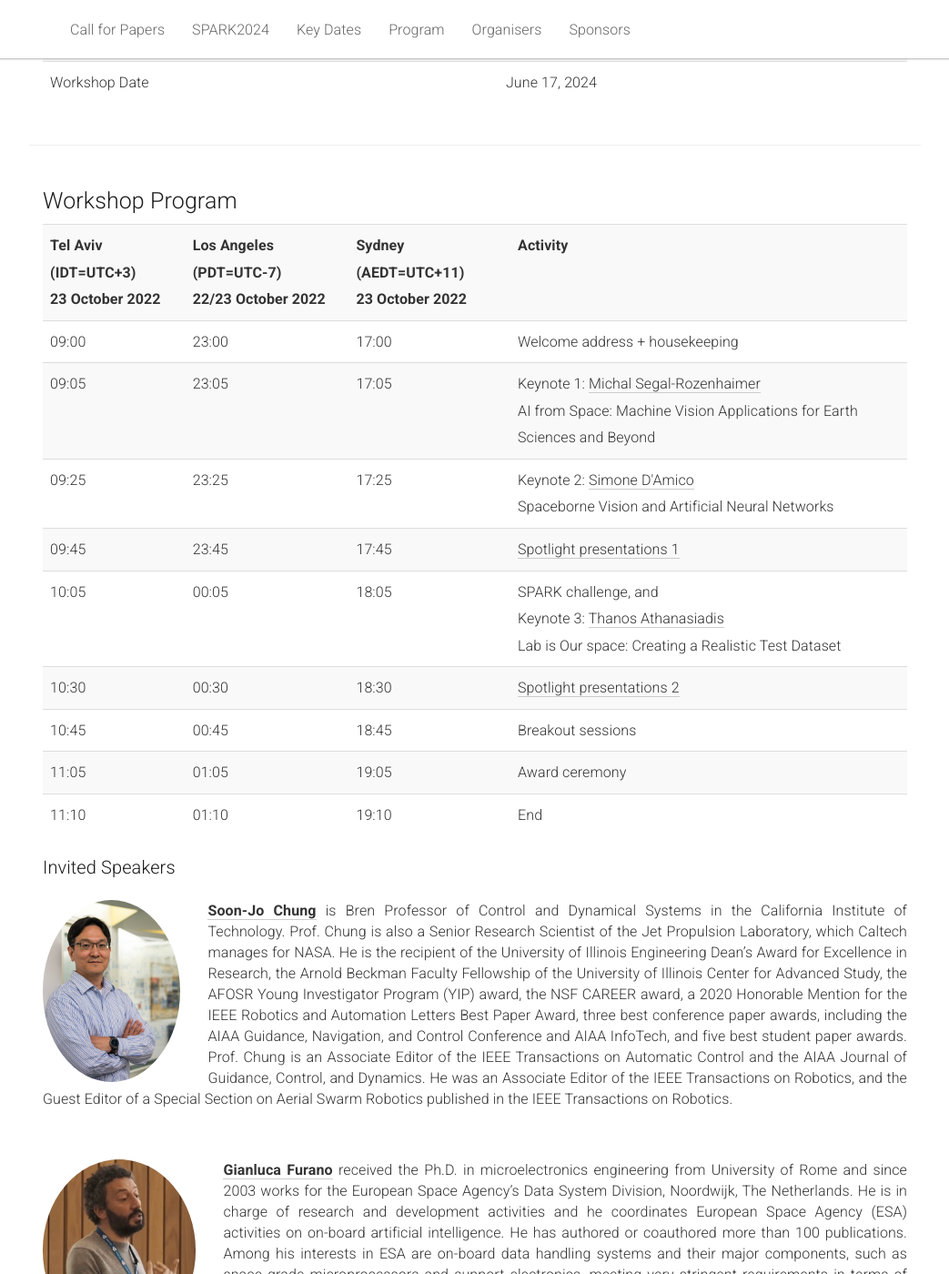
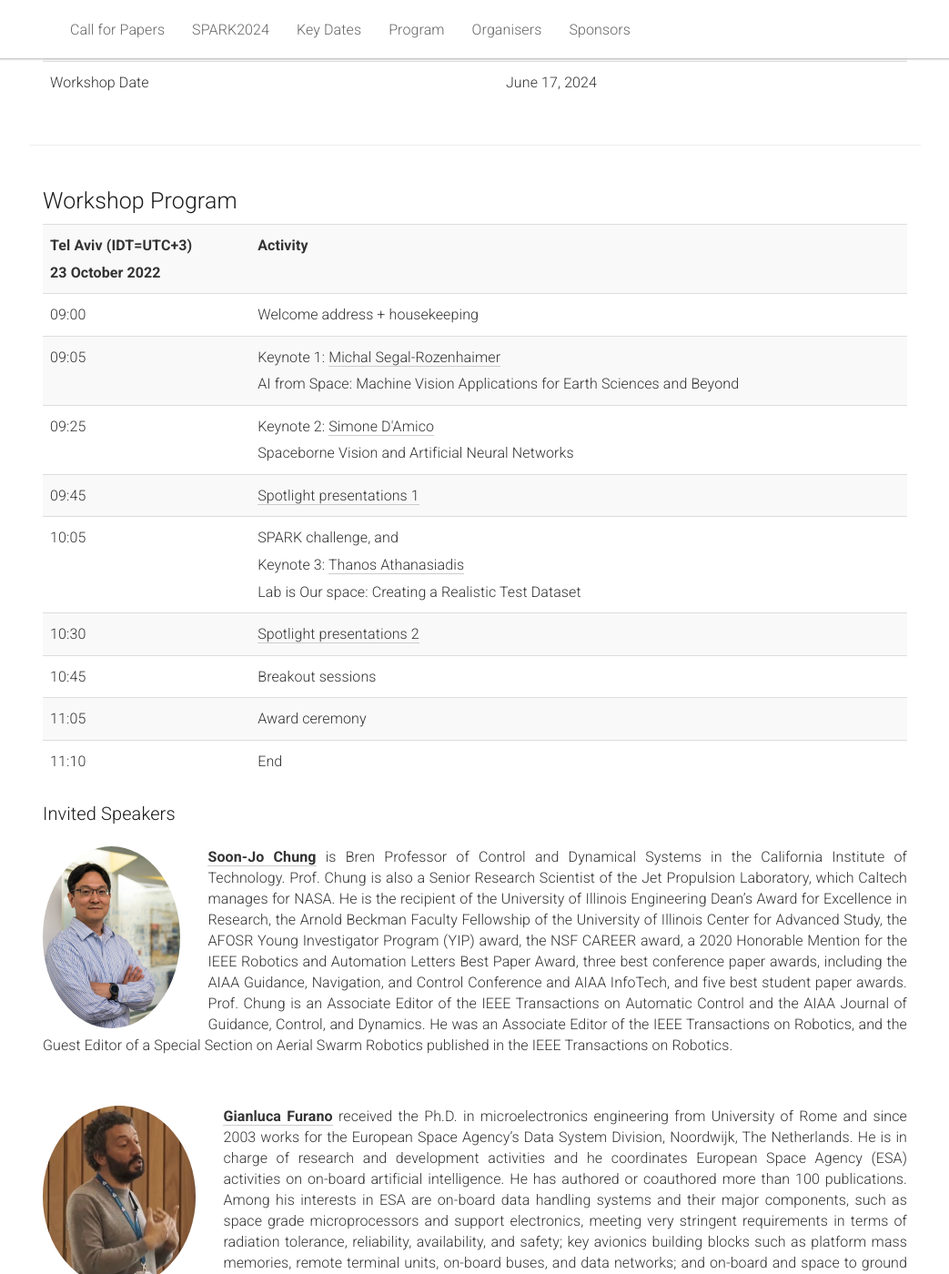
Before and after one commit to AIforSpace/2024, a Jekyll site: the page built from _pages/home.md, in a window 1280 px wide and 1400 px high, scrolled down 2639 px. Shown: the whole window at 91% size, without its empty margins (118-1161 px from the left). Built offline with Jekyll 4.4.1, drawn with Linux system fonts in a browser that asks for light colours.

Commit message:
Update home.md

```diff
--- a/_pages/home.md
+++ b/_pages/home.md
@@ -197,62 +197,42 @@ The datasets involved are larger and more diverse than that used in previous edi
       <tbody>
         <tr>
             <th>Tel Aviv (IDT=UTC+3)<br>23 October 2022</th>
-            <th>Los Angeles (PDT=UTC-7)<br>22/23 October 2022</th>
-            <th>Sydney (AEDT=UTC+11)<br>23 October 2022</th>
             <th>Activity</th>
         </tr>
         <tr>
           <td>09:00</td>
-          <td>23:00</td>
-          <td>17:00</td>
           <td>Welcome address + housekeeping</td>
         </tr>
         <tr>
           <td>09:05</td>
-          <td>23:05</td>
-          <td>17:05</td>
           <td>Keynote 1: <a href="#keynote">Michal Segal-Rozenhaimer</a> <br>AI from Space: Machine Vision Applications for Earth Sciences and Beyond</td>
         </tr>
         <tr>
           <td>09:25</td>
-          <td>23:25</td>
-          <td>17:25</td>
           <td>Keynote 2: <a href="#keynote">Simone D'Amico</a><br>Spaceborne Vision and Artificial Neural Networks</td>
         </tr>
         <tr>
           <td>09:45</td>
-          <td>23:45</td>
-          <td>17:45</td>
           <td><a href="#sl1">Spotlight presentations 1</a></td>
         </tr>
         <tr>
           <td>10:05</td>
-          <td>00:05</td>
-          <td>18:05</td>
           <td>SPARK challenge, and <br>Keynote 3: <a href="#keynote">Thanos Athanasiadis</a> <br>Lab is Our space: Creating a Realistic Test Dataset</td>
         </tr>
         <tr>
           <td>10:30</td>
-          <td>00:30</td>
-          <td>18:30</td>
           <td><a href="#sl2">Spotlight presentations 2</a></td>
         </tr>
         <tr>
           <td>10:45</td>
-          <td>00:45</td>
-          <td>18:45</td>
           <td>Breakout sessions</td>
         </tr>
         <tr>
           <td>11:05</td>
-          <td>01:05</td>
-          <td>19:05</td>
           <td>Award ceremony</td>
         </tr>
         <tr>
           <td>11:10</td>
-          <td>01:10</td>
-          <td>19:10</td>
           <td>End</td>
         </tr>
       </tbody>
```
